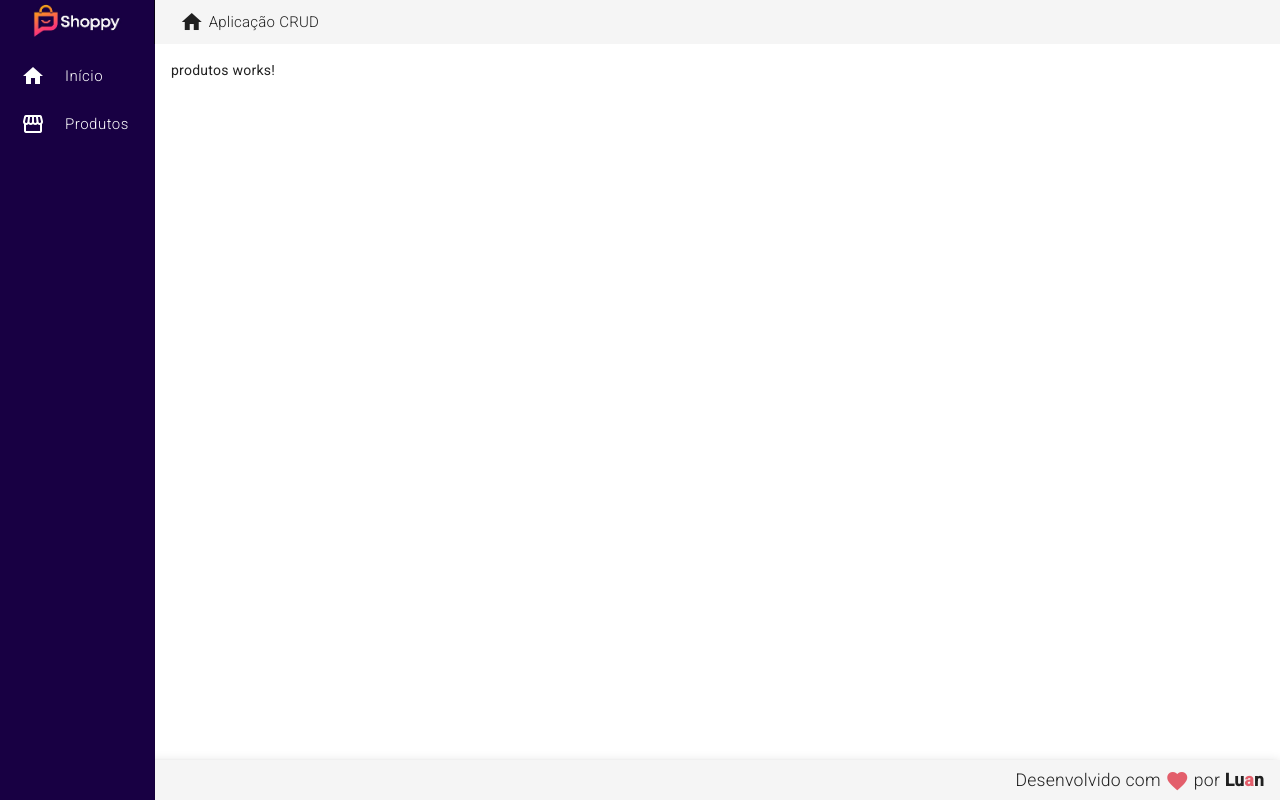
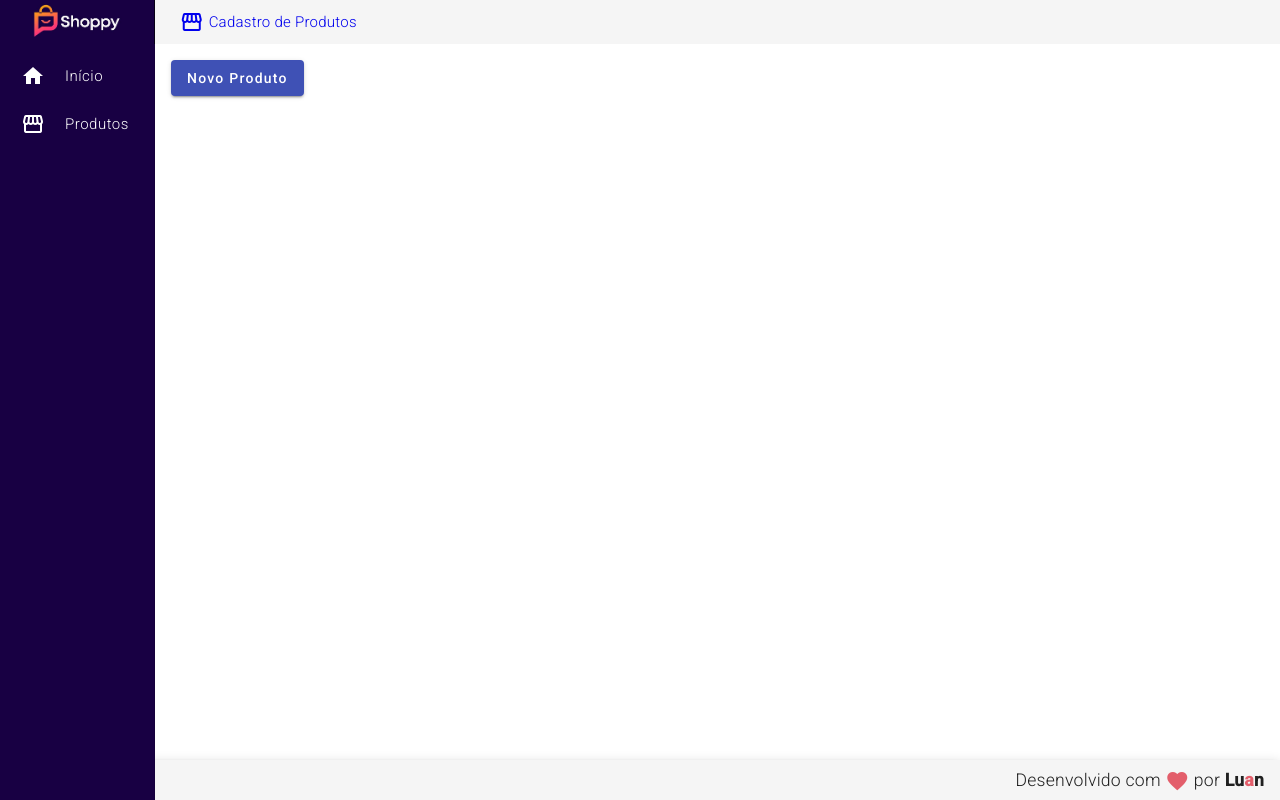
Before and after one commit to LuanAlba/FrontCrudProdutos, an Angular app: page /produtos in a window 1280 px wide. Built offline with nearby package versions, Linux system fonts and the light colour scheme.

Commit message:
Exibição da navegação no header, criação da tela produtos para iniciar o Insert

```diff
--- a/src/app/app-routing.module.ts
+++ b/src/app/app-routing.module.ts
@@ -3,6 +3,7 @@ import { RouterModule, Routes } from '@angular/router';
 
 import { HomeComponent } from './components/views/home/home.component';
 import { ProdutosComponent } from './components/views/produtos/produtos.component';
+import { CriarProdutoComponent } from './components/produto/criar-produto/criar-produto.component';
 
 const routes: Routes = [
   {
@@ -10,6 +11,9 @@ const routes: Routes = [
   },
   {
     path: "produtos", component: ProdutosComponent
+  },
+  {
+    path: "produtos/criar", component: CriarProdutoComponent
   }
 
 ];
--- /dev/null
+++ b/src/app/components/produto/criar-produto/criar-produto.component.html
@@ -0,0 +1 @@
+<p>criar-produto works!</p>
--- /dev/null
+++ b/src/app/components/produto/produto.model.ts
@@ -0,0 +1,5 @@
+export interface Produto {
+    id?: number
+    name: string
+    price: number
+}
--- /dev/null
+++ b/src/app/components/template/header/header-data.model.ts
@@ -0,0 +1,5 @@
+export interface HeaderData {
+    title: string
+    icon: string
+    routeUrl: string
+}
--- a/src/app/components/template/header/header.component.html
+++ b/src/app/components/template/header/header.component.html
@@ -6,11 +6,11 @@
     </span>
 
     <span class="title-group">
-        <a>
+        <a routerLink="{{ routeUrl }}">
             <i class="material-icons">
-                home
+                {{ icon }}
             </i>
-            Aplicação CRUD
+            {{ title }}
         </a>
     </span>
 
--- a/src/app/components/template/header/header.component.ts
+++ b/src/app/components/template/header/header.component.ts
@@ -1,4 +1,5 @@
 import { Component } from '@angular/core';
+import { HeaderService } from './header.service';
 
 @Component({
   selector: 'app-header',
@@ -7,4 +8,20 @@ import { Component } from '@angular/core';
 })
 export class HeaderComponent {
 
+  constructor(private headerService: HeaderService) { }
+
+  ngOnInit(): void {
+  }
+
+  get title(): string {
+    return this.headerService.headerData.title
+  }
+
+  get icon(): string {
+    return this.headerService.headerData.icon
+  }
+
+  get routeUrl(): string {
+    return this.headerService.headerData.routeUrl
+  }
 }
--- /dev/null
+++ b/src/app/components/template/header/header.service.ts
@@ -0,0 +1,25 @@
+import { HeaderData } from './header-data.model';
+import { Injectable } from '@angular/core';
+import { BehaviorSubject } from 'rxjs';
+
+@Injectable({
+  providedIn: 'root'
+})
+export class HeaderService {
+
+  private _headerData = new BehaviorSubject<HeaderData>({
+    title: 'Início',
+    icon: 'home',
+    routeUrl: ''
+  })
+
+  constructor() { }
+
+  get headerData(): HeaderData {
+    return this._headerData.value
+  }
+
+  set headerData(headerData: HeaderData) {
+    this._headerData.next(headerData)
+  }
+}
--- a/src/app/components/views/produtos/produtos.component.html
+++ b/src/app/components/views/produtos/produtos.component.html
@@ -1 +1,6 @@
-<p>produtos works!</p>
+<button mat-raised-button (click)="navigateToProductCreate()"
+    color="primary">
+    Novo Produto
+</button>
+
+<!-- <app-product-read></app-product-read> -->
--- a/src/app/components/views/produtos/produtos.component.ts
+++ b/src/app/components/views/produtos/produtos.component.ts
@@ -1,4 +1,7 @@
 import { Component } from '@angular/core';
+import { Router } from '@angular/router';
+
+import { HeaderService } from '../../template/header/header.service';
 
 @Component({
   selector: 'app-produtos',
@@ -7,4 +10,18 @@ import { Component } from '@angular/core';
 })
 export class ProdutosComponent {
 
+  constructor(private router: Router, private headerService: HeaderService) {
+    headerService.headerData = {
+      title: 'Cadastro de Produtos',
+      icon: 'storefront',
+      routeUrl: '/produtos'
+    }
+  }
+
+  ngOnInit(): void {
+  }
+
+  navigateToProductCreate(): void {
+    this.router.navigate(['/produtos/criar'])
+  }
 }
```
Also changed, not shown: src/app/app.module.ts (+6 -2 lines), src/app/components/produto/criar-produto/criar-produto.component.ts (added, +10 -0 lines), src/app/components/produto/criar-produto/criar-produto.component.css (added).
